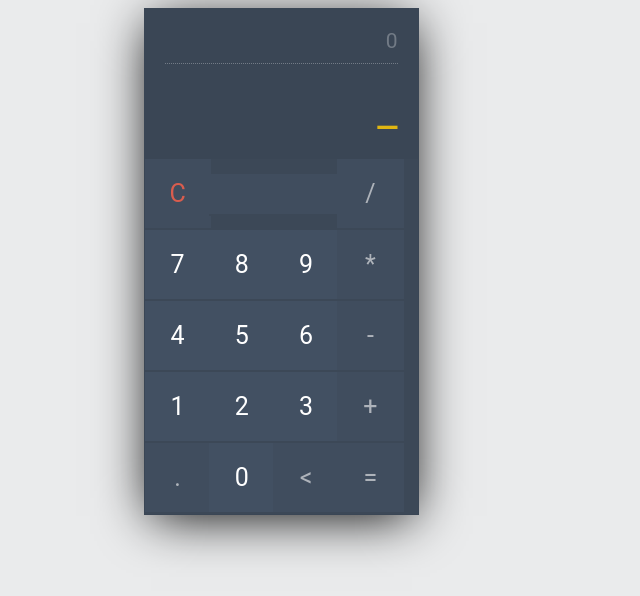
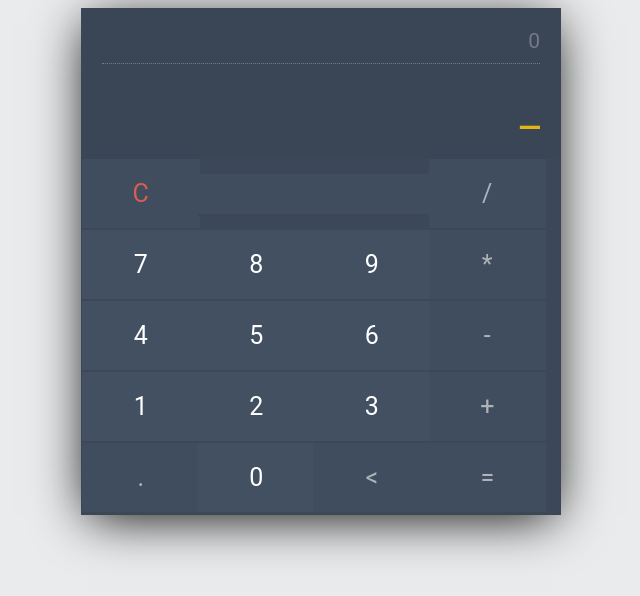
Before and after one commit to fabriciovd/reactCalc, a React (Vite) app: page / in a window 1280 px wide. Shown: the top 596 px of the page, without its empty margins (359-999 px from the left). Built offline with nearby package versions, Linux system fonts and the light colour scheme.

Commit message:
Updated the width of the calc body

```diff
--- a/src/style.css
+++ b/src/style.css
@@ -13,7 +13,7 @@ body {
 }
 
 .calc-body {
-  width: 275px;
+  width: 480px;
   margin: auto;
   min-height: 400px;
   border: solid 1px #3A4655;
```
